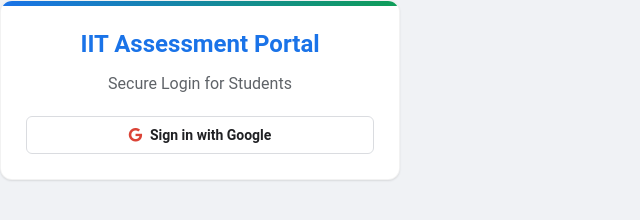
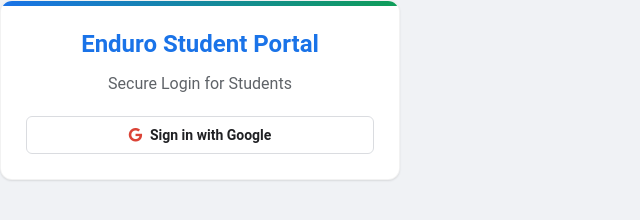
Before and after one commit to WentiQ/online-test, a plain HTML site: page index.html in a window 1280 px wide. Shown: the full height of the page, 0-640 px from the left. Drawn offline with nearby package versions, Linux system fonts and the light colour scheme; no server answers.

Commit message:
Another title edit

```diff
--- a/index.html
+++ b/index.html
@@ -17,7 +17,7 @@
 
     <div id="auth-view" class="login-wrapper">
         <div class="dash-card" style="text-align:center; max-width:400px;">
-            <h2 style="color:var(--primary); margin-bottom:10px;">IIT Assessment Portal</h2>
+            <h2 style="color:var(--primary); margin-bottom:10px;">Enduro Student Portal</h2>
             <p style="color:var(--gray); margin-bottom:20px;">Secure Login for Students</p>
             <button id="login-btn" class="btn btn-outline" style="width:100%">
                 <i class="fab fa-google" style="color:#DB4437"></i> Sign in with Google
```
